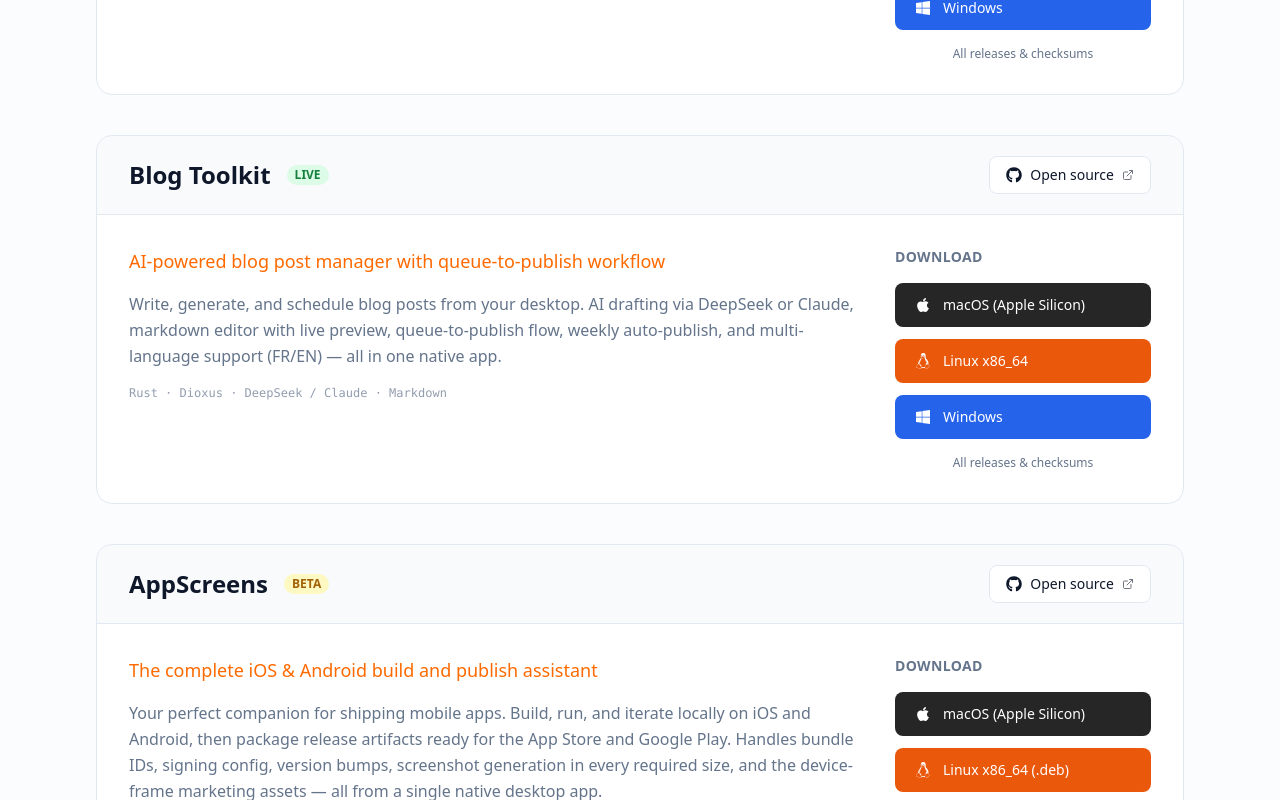
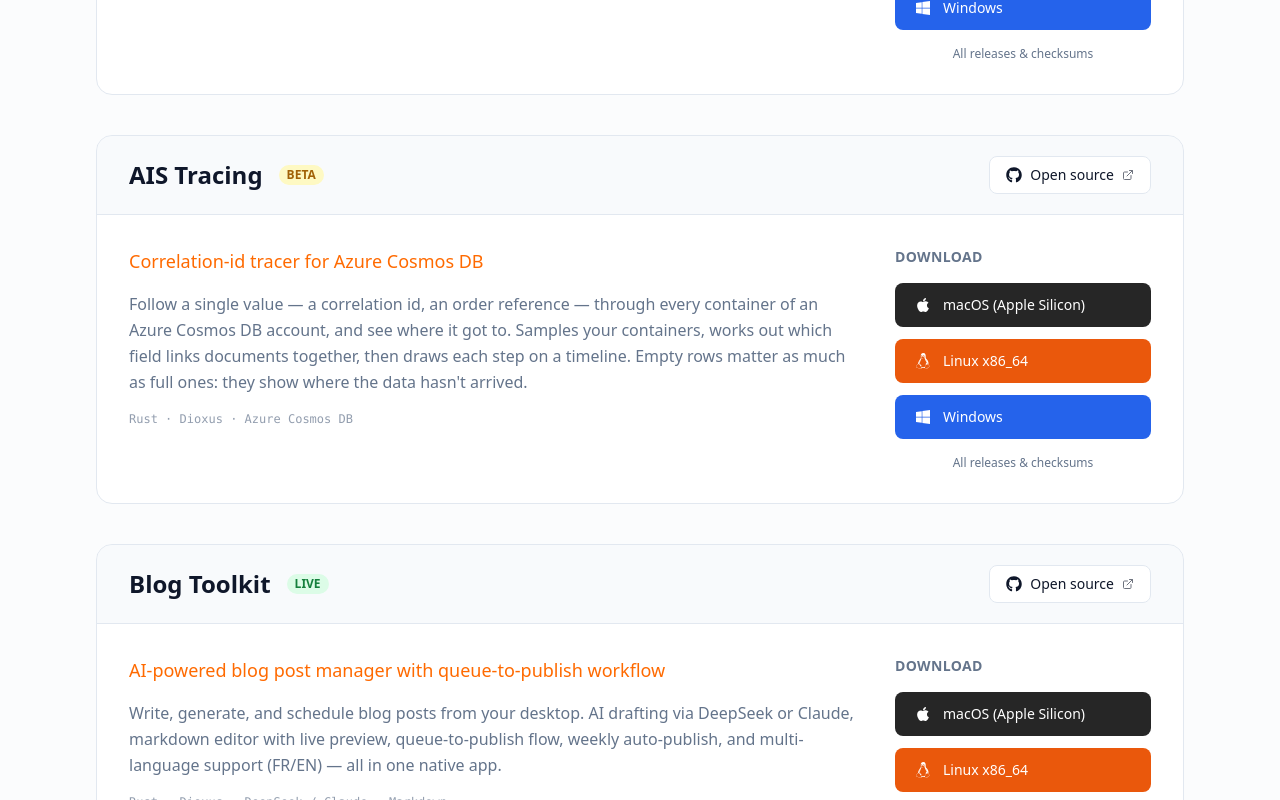
Before and after one commit to bennekrouf/mayorana, a Next.js app: page /en/apps in a window 1280 px wide. Shown: the part 1545-2345 px from the top of the page. Built offline with nearby package versions, Linux system fonts and the light colour scheme.

Commit message:
Add ais-tracing

```diff
--- a/messages/en.json
+++ b/messages/en.json
@@ -88,6 +88,8 @@
     "ais_runner_description": "Run and test Azure Logic Apps locally without pushing to Azure. One-click Azurite + func start, live run history, workflow analysis bar, Service Bus queue counts, CI/CD DevOps view, Liquid template tester, and workflow chain graph — all in one desktop app.",
     "ais_monitor_tagline": "Azure Logic Apps workflow chain explorer",
     "ais_monitor_description": "Visualise how your Logic Apps connect to each other via Service Bus queues and Event Grid, inspect live run history per chain, trigger HTTP workflows with saved payloads, and monitor deployed workflow states — all from a single desktop view.",
+    "ais_tracing_tagline": "Correlation-id tracer for Azure Cosmos DB",
+    "ais_tracing_description": "Follow a single value — a correlation id, an order reference — through every container of an Azure Cosmos DB account, and see where it got to. Samples your containers, works out which field links documents together, then draws each step on a timeline. Empty rows matter as much as full ones: they show where the data hasn't arrived.",
     "blog_toolkit_tagline": "AI-powered blog post manager with queue-to-publish workflow",
     "blog_toolkit_description": "Write, generate, and schedule blog posts from your desktop. AI drafting via DeepSeek or Claude, markdown editor with live preview, queue-to-publish flow, weekly auto-publish, and multi-language support (FR/EN) — all in one native app.",
     "appscreens_tagline": "The complete iOS & Android build and publish assistant",
--- a/messages/fr.json
+++ b/messages/fr.json
@@ -88,6 +88,8 @@
     "ais_runner_description": "Exécutez et testez vos Azure Logic Apps en local sans déployer sur Azure. Démarrage Azurite + func en un clic, historique d'exécutions en direct, barre d'analyse des workflows, comptage des files Service Bus, vue CI/CD DevOps, testeur de templates Liquid et graphe des chaînes de workflows — le tout dans une seule app de bureau.",
     "ais_monitor_tagline": "Explorateur de chaînes de workflows Azure Logic Apps",
     "ais_monitor_description": "Visualisez comment vos Logic Apps se connectent entre elles via les files Service Bus et Event Grid, inspectez l'historique d'exécutions en direct par chaîne, déclenchez des workflows HTTP avec des payloads sauvegardés, et surveillez l'état des workflows déployés — depuis une seule vue de bureau.",
+    "ais_tracing_tagline": "Traceur d'identifiants de corrélation pour Azure Cosmos DB",
+    "ais_tracing_description": "Suivez une seule valeur — un identifiant de corrélation, une référence de commande — à travers tous les containers d'un compte Azure Cosmos DB, et voyez jusqu'où elle est allée. Échantillonne vos containers, détermine quel champ relie les documents entre eux, puis dessine chaque étape sur une timeline. Les lignes vides comptent autant que les pleines : elles montrent où la donnée n'est pas arrivée.",
     "blog_toolkit_tagline": "Gestionnaire de billets de blog propulsé par l'IA avec flux file-vers-publication",
     "blog_toolkit_description": "Rédigez, générez et planifiez vos billets de blog depuis votre bureau. Rédaction IA via DeepSeek ou Claude, éditeur markdown avec aperçu en direct, flux file-vers-publication, publication automatique hebdomadaire et support multilingue (FR/EN) — le tout dans une app native.",
     "appscreens_tagline": "L'assistant complet pour construire et publier vos apps iOS & Android",
--- a/src/app/[locale]/apps/page.tsx
+++ b/src/app/[locale]/apps/page.tsx
@@ -40,6 +40,7 @@
 
 const runner  = 'https://github.com/Bennekrouf/ais-runner';
 const monitor = 'https://github.com/Bennekrouf/ais-monitor';
+const tracing = 'https://github.com/bennekrouf/ais-tracing';
 const blogtk = 'https://github.com/Bennekrouf/blog-toolkit';
 const screens = 'https://github.com/bennekrouf/appscreens';
 
@@ -98,6 +99,33 @@
         os: 'windows',
         label: 'Windows',
         href: `${monitor}/releases/latest/download/ais-monitor-setup.exe`,
+        icon: <FaWindows className="w-4 h-4" />,
+      },
+    ],
+  },
+  {
+    id: 'ais-tracing',
+    name: 'AIS Tracing',
+    tech: 'Rust · Dioxus · Azure Cosmos DB',
+    status: 'beta',
+    github: tracing,
+    downloads: [
+      {
+        os: 'mac',
+        label: 'macOS (Apple Silicon)',
+        href: `${tracing}/releases/latest/download/ais-tracing-macos-arm64.dmg`,
+        icon: <FaApple className="w-4 h-4" />,
+      },
+      {
+        os: 'linux',
+        label: 'Linux x86_64',
+        href: `${tracing}/releases/latest/download/ais-tracing-linux-x86_64.tar.gz`,
+        icon: <FaLinux className="w-4 h-4" />,
+      },
+      {
+        os: 'windows',
+        label: 'Windows',
+        href: `${tracing}/releases/latest/download/ais-tracing-setup.exe`,
         icon: <FaWindows className="w-4 h-4" />,
       },
     ],
@@ -162,6 +190,7 @@
 const appI18nKey: Record<string, string> = {
   'ais-runner':   'ais_runner',
   'ais-monitor':  'ais_monitor',
+  'ais-tracing':  'ais_tracing',
   'blog-toolkit': 'blog_toolkit',
   'appscreens':   'appscreens',
 };
```
